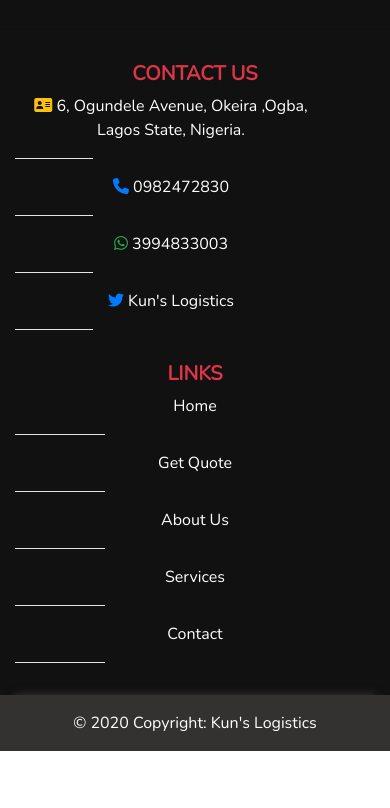
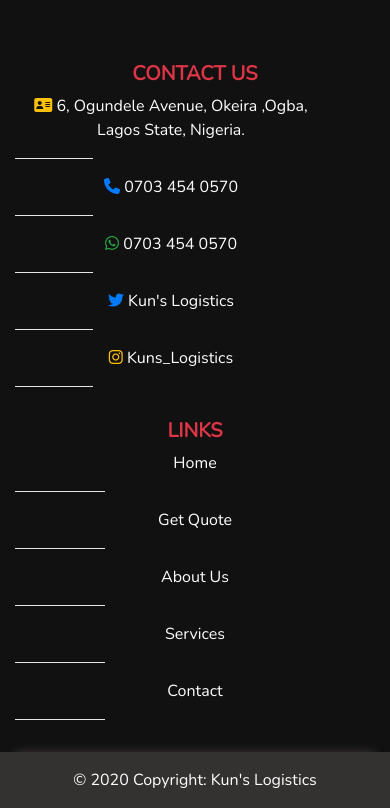
Before and after one commit to kunmifab/Kun-s-Logistics, a plain HTML site: page index.html in a window 390 px wide. Shown: the part 3077-3885 px from the top of the page. Before the commit the page ends 3828 px from the top, so only its background shows below. Drawn offline with nearby package versions, Linux system fonts and the light colour scheme; files whose address does not match are found by name.

Commit message:
changed the telephone number

```diff
--- a/index.html
+++ b/index.html
@@ -236,15 +236,19 @@
                 </li>
                 <hr class="bg-white w-25">
                 <li>
-                <a href="#!"><i class="fas fa-phone text-primary"></i> 0982472830</a>
+                <a href="#!"><i class="fas fa-phone text-primary"></i> 0703 454 0570</a>
                 </li>
                 <hr class="bg-white w-25">
                 <li>
-                <a href="#!"><i class="fa-brands fa-whatsapp text-success"></i> 3994833003</a>
+                <a href="#!"><i class="fa-brands fa-whatsapp text-success"></i> 0703 454 0570</a>
                 </li>
                 <hr class="bg-white w-25">
                 <li>
                 <a href="https://twitter.com/kuns_logistics" target="_blank"><i class="fa-brands fa-twitter text-primary"></i> Kun's Logistics</a>
+                </li>
+                <hr class="bg-white w-25">
+                <li>
+                <a href="https://instagram.com/kuns_logistics" target="_blank"><i class="fa-brands fa-instagram text-warning"></i> Kuns_Logistics</a>
                 </li>
                 <hr class="bg-white w-25">
             </ul>
```
